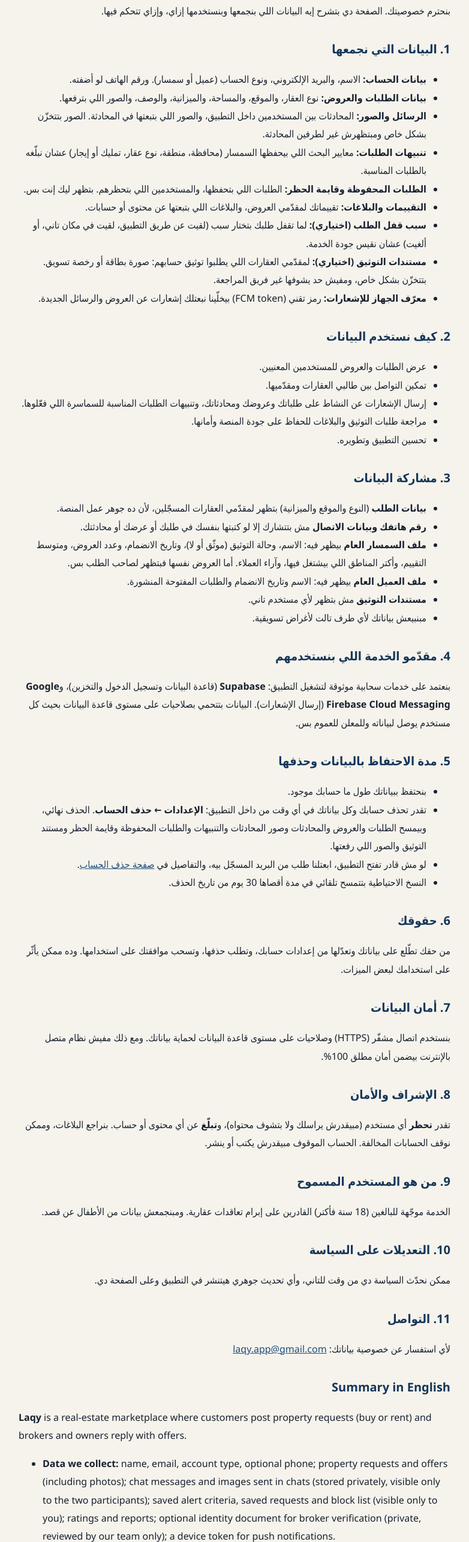
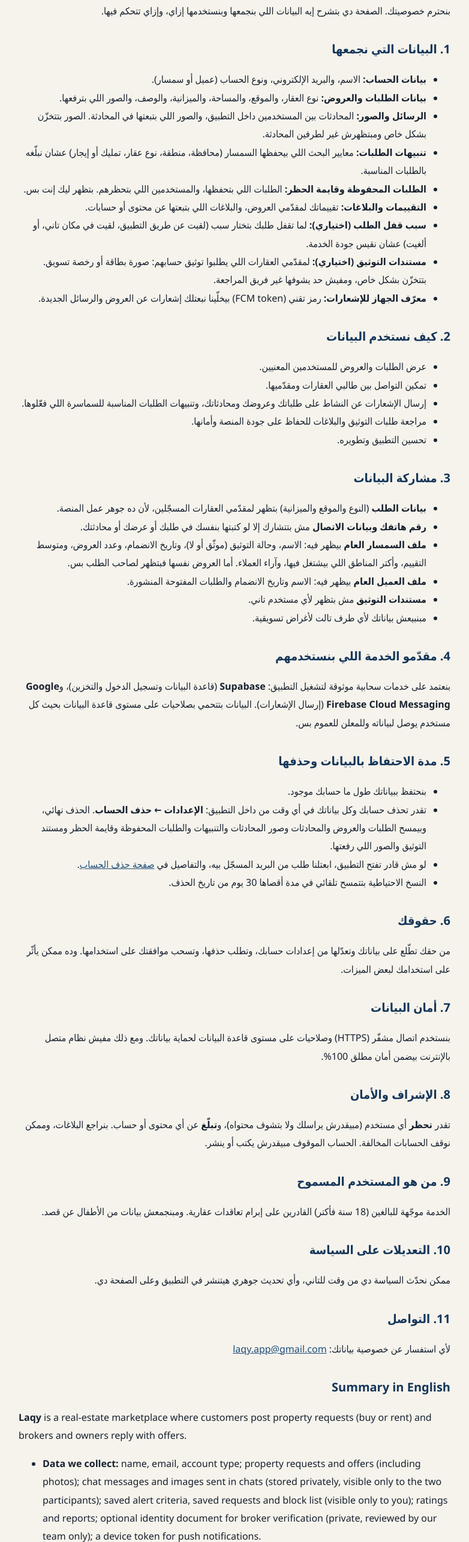
Before and after one commit to youssef33z/laqy-site, a plain HTML site: page privacy.html in a window 1280 px wide. Shown: the part 229-2800 px from the top of the page at 60% size, without its empty margins (249-1031 px from the left). Drawn offline with Linux system fonts and the light colour scheme.

Commit message:
Add files via upload

```diff
--- a/privacy.html
+++ b/privacy.html
@@ -34,7 +34,7 @@
 
 <h2>1. البيانات التي نجمعها</h2>
 <ul>
-<li><b>بيانات الحساب:</b> الاسم، والبريد الإلكتروني، ونوع الحساب (عميل أو سمسار). ورقم الهاتف لو أضفته.</li>
+<li><b>بيانات الحساب:</b> الاسم، والبريد الإلكتروني، ونوع الحساب (عميل أو سمسار).</li>
 <li><b>بيانات الطلبات والعروض:</b> نوع العقار، والموقع، والمساحة، والميزانية، والوصف، والصور اللي بترفعها.</li>
 <li><b>الرسائل والصور:</b> المحادثات بين المستخدمين داخل التطبيق، والصور اللي بتبعتها في المحادثة. الصور بتتخزّن بشكل خاص ومبتظهرش غير لطرفين المحادثة.</li>
 <li><b>تنبيهات الطلبات:</b> معايير البحث اللي بيحفظها السمسار (محافظة، منطقة، نوع عقار، تمليك أو إيجار) عشان نبلّغه بالطلبات المناسبة.</li>
@@ -98,7 +98,7 @@
 <div dir="ltr" lang="en" style="text-align:left">
 <p><b>Laqy</b> is a real-estate marketplace where customers post property requests (buy or rent) and brokers and owners reply with offers.</p>
 <ul>
-<li><b>Data we collect:</b> name, email, account type, optional phone; property requests and offers (including photos); chat messages and images sent in chats (stored privately, visible only to the two participants); saved alert criteria, saved requests and block list (visible only to you); ratings and reports; optional identity document for broker verification (private, reviewed by our team only); a device token for push notifications.</li>
+<li><b>Data we collect:</b> name, email, account type; property requests and offers (including photos); chat messages and images sent in chats (stored privately, visible only to the two participants); saved alert criteria, saved requests and block list (visible only to you); ratings and reports; optional identity document for broker verification (private, reviewed by our team only); a device token for push notifications.</li>
 <li><b>How we use it:</b> to show requests and offers, enable in-app chat, send notifications and matching-request alerts, review reports and verification requests, and keep the platform safe.</li>
 <li><b>Sharing:</b> we do not sell your data. Request details are visible to registered brokers. A public broker profile shows name, verification status, join date, offer count, average rating, main areas and customer reviews. Offers are visible only to the request owner.</li>
 <li><b>Service providers:</b> Supabase (database, authentication, storage) and Google Firebase Cloud Messaging (notifications).</li>
```
